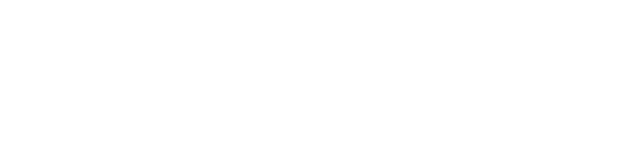
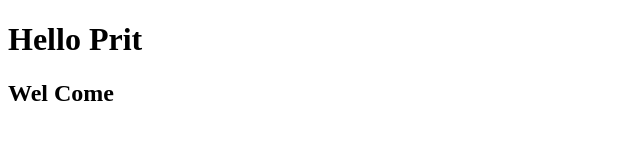
Before and after one commit to prit777/Gitdemo, a plain HTML site: page index.html in a window 1280 px wide. Shown: the whole page, without its empty margins (0-640 px from the left). Drawn offline with Linux system fonts and the light colour scheme.

Commit message:
New File

```diff
--- a/index.html
+++ b/index.html
@@ -6,6 +6,7 @@
     <title>Document</title>
 </head>
 <body>
-
+    <h1>Hello Prit</h1>
+    <h2>Wel Come</h2>
 </body>
 </html>
```
Also changed, not shown: new.html (added).
